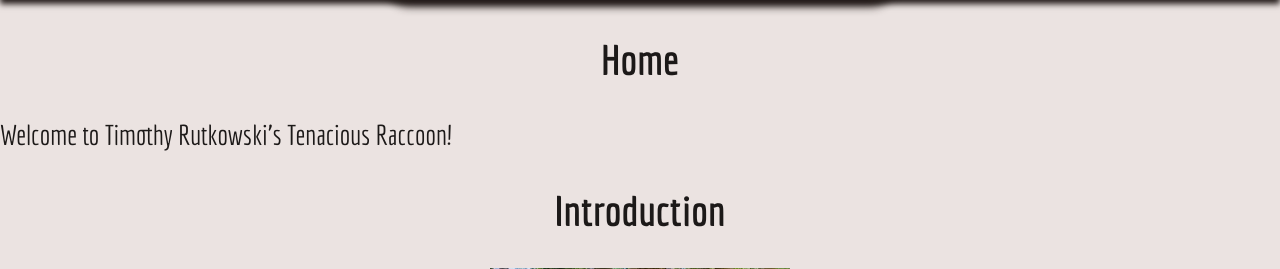
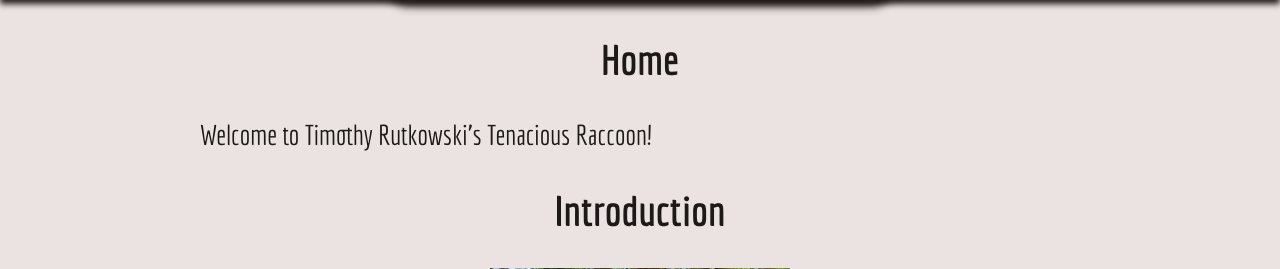
Before and after one commit to Trutkow0/web250, a PHP site: page / in a window 1280 px wide. Shown: the part 136-405 px from the top of the page. Run offline with PHP 8.4, Linux system fonts and the light colour scheme.

Commit message:
Update styles.css

```diff
--- a/styles/styles.css
+++ b/styles/styles.css
@@ -148,7 +148,7 @@ h2 {
   text-align: center;
 }
 
-.home {
+.home-text {
   margin: 15px 200px;
   padding: 0;
 }
```
